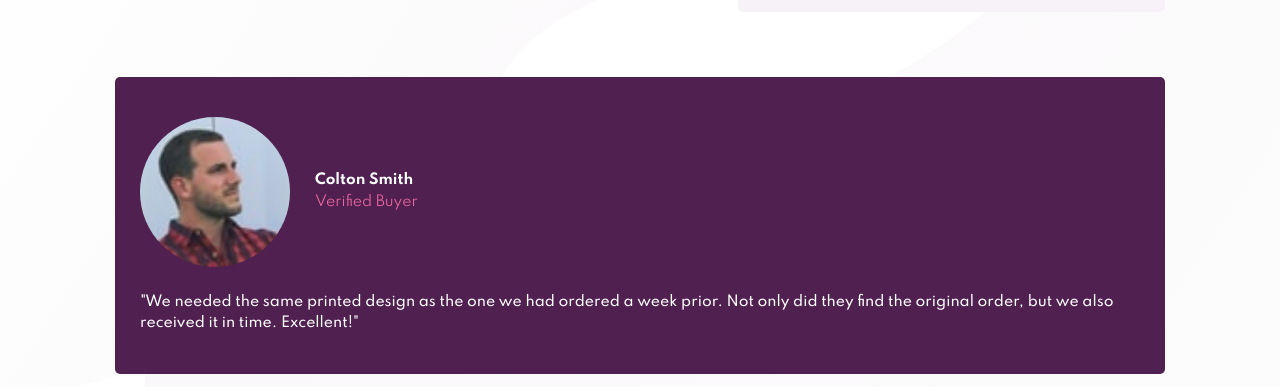
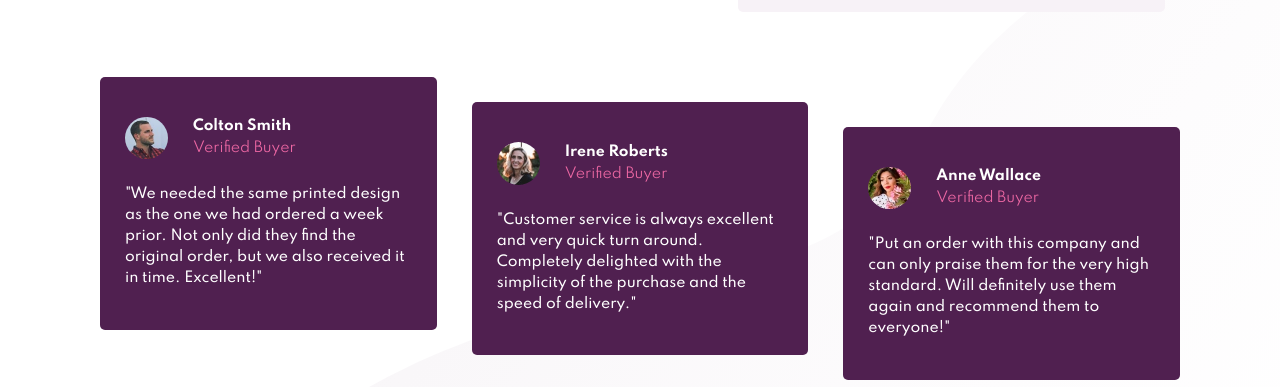
Before and after one commit to RaynaFaye/social-proof-section, a plain HTML site: page index.html in a window 1280 px wide. Shown: the part 396-783 px from the top of the page. Drawn offline with Linux system fonts and the light colour scheme.

Commit message:
Styled the testimonial section and background images for desktop view

```diff
--- a/css/style.css
+++ b/css/style.css
@@ -91,6 +91,10 @@ body {
 @media all and (min-width: 1000px) {
   body {
     margin: 100px;
+    background-image: url(../images/bg-pattern-top-desktop.svg), url(../images/bg-pattern-bottom-desktop.svg);
+    background-position: left -850px top -50px, right -125px bottom -100px;
+    background-size: contain, contain;
+    background-repeat: no-repeat, no-repeat;
   }
   /* Intro section */
   .intro {
@@ -127,4 +131,28 @@ body {
   .intro__star-block__text {
     margin: 0 0 0 25px;
   }
+  /* Testimonial section */
+  .testimonial {
+    margin: 0;
+    display: grid;
+    grid-template-columns: repeat(3, 1fr);
+    grid-column-gap: 35px;
+    grid-template-rows: repeat(3, 25px) 1fr repeat(2, 25px);
+  }
+  .testimonial__block {
+    margin: 0;
+  }
+  .testimonial__block__one {
+    grid-row: 1 / 5;
+  }
+  .testimonial__block__two {
+    grid-row: 2 / 6;
+  }
+  .testimonial__block__three {
+    grid-row: 3 / 7;
+  }
+  /* Attribution section */
+  .attribution {
+    margin-top: 50px;
+  }
 }
--- a/index.html
+++ b/index.html
@@ -63,7 +63,7 @@
       </div>
     </section>
     <section class="testimonial">
-      <figure class="testimonial__block">
+      <figure class="testimonial__block testimonial__block__one">
         <div class="testimonial__avatar-block">
           <img src="images/image-colton.jpg" alt="" class="testimonial__avatar" />
           <figcaption class="testimonial__name-block">
@@ -76,7 +76,7 @@
           it in time. Excellent!"
         </blockquote>
       </figure>
-      <figure class="testimonial__block">
+      <figure class="testimonial__block testimonial__block__two">
         <div class="testimonial__avatar-block">
           <img src="images/image-irene.jpg" alt="" class="testimonial__avatar" />
           <figcaption class="testimonial__name-block">
@@ -89,7 +89,7 @@
           delivery."
         </blockquote>
       </figure>
-      <figure class="testimonial__block">
+      <figure class="testimonial__block testimonial__block__three">
         <div class="testimonial__avatar-block">
           <img src="images/image-anne.jpg" alt="" class="testimonial__avatar" />
           <figcaption class="testimonial__name-block">
```
